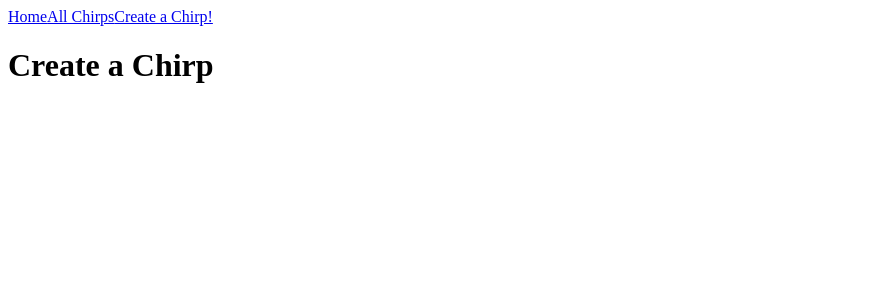
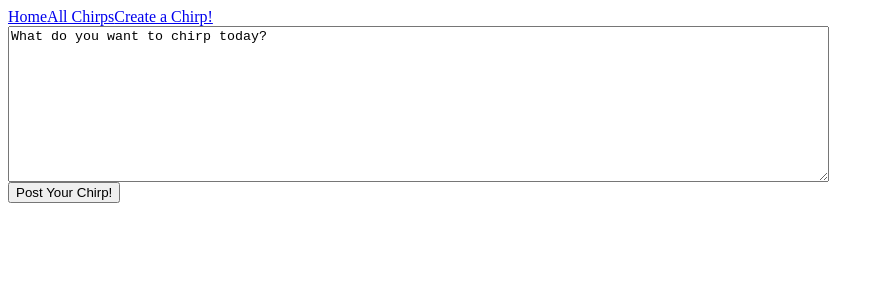
Before and after one commit to atlc/ts-db-chirper-demo, a React app: page /chirps/create in a window 1280 px wide. Shown: the top 300 px of the page, without its empty margins (0-884 px from the left). Built offline with nearby package versions, Linux system fonts and the light colour scheme.

Commit message:
Implemented 'Create Chirp' functionality with user_id hardcoded in the backend

```diff
--- a/src/client/views/CreateChirp.tsx
+++ b/src/client/views/CreateChirp.tsx
@@ -1,9 +1,57 @@
 import * as React from 'react';
+import { useState, useEffect } from 'react';
+import { useParams, useHistory } from 'react-router-dom';
+import Swal from 'sweetalert2';
 
 const CreateChirp = () => {
+
+    const history = useHistory();
+    const [content, setContent] = useState('What do you want to chirp today?');
+
+    const handleSubmit = (e: React.MouseEvent<HTMLButtonElement>) => {
+        e.preventDefault();
+
+        fetch(`/api/chirps/`, {
+            method: 'POST',
+            headers: {
+                'Content-type': 'application/json'
+            },
+            body: JSON.stringify({ content })
+        })
+            .then(res => res.json())
+            .then(res => {
+                if (res.message === "The chirp was created successfully!") {
+                    setContent('');
+                    Swal.fire({
+                        title: "Success!",
+                        text: res.message,
+                        icon: 'success'
+                    }).then(() => history.push(`/chirps/${res.newChirpId}`));
+                } else {
+                    Swal.fire({
+                        title: "Uh oh!",
+                        text: res.message,
+                        icon: 'error'
+                    });
+                }
+            });
+    }
+
     return (
-        <div>
-            <h1>Create a Chirp</h1>
+        <div className="d-flex min-vw-100 justify-content-center">
+            <div className="col-md-8">
+                <div className="card-body text-center shadow-lg">
+                    <textarea
+                        defaultValue={content}
+                        onChange={(e: React.ChangeEvent<HTMLTextAreaElement>) => setContent(e.target.value)}
+                        cols={100}
+                        rows={10}
+                    />
+                    <div className="card-footer text-primary d-flex justify-content-around">
+                        <button onClick={handleSubmit} className="btn btn-outline-success">Post Your Chirp!</button>
+                    </div>
+                </div>
+            </div>
         </div>
     );
 }
--- a/src/server/routes/chirps.ts
+++ b/src/server/routes/chirps.ts
@@ -27,8 +27,11 @@ router.get('/:id', async (req, res) => {
 
 router.post('/', async (req, res) => {
     const id = uuidv4();
+    const user_id = "234jkhf978dy34ew8u"; // Hardcoding a user id here since this is pre-auth
+
     const newChirp = {
         id,
+        user_id,
         ...req.body
     };
 
```
